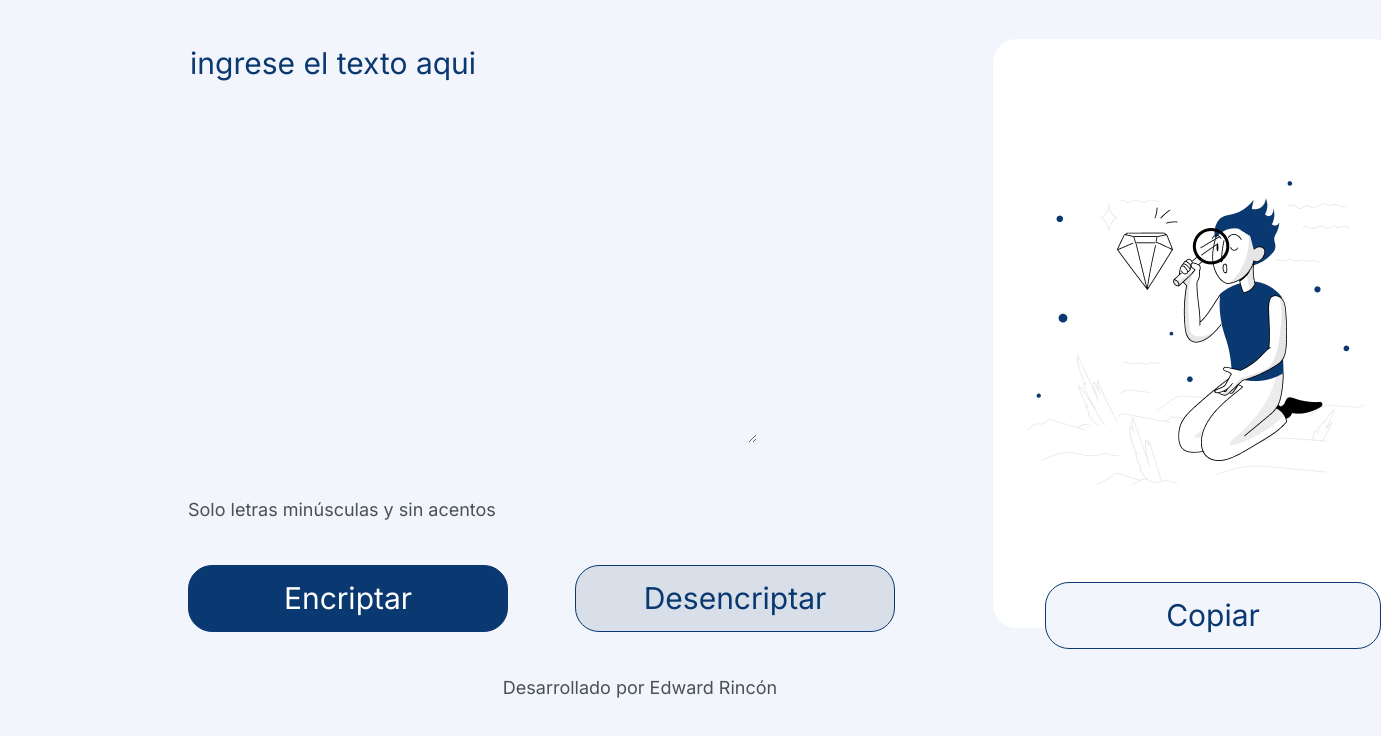
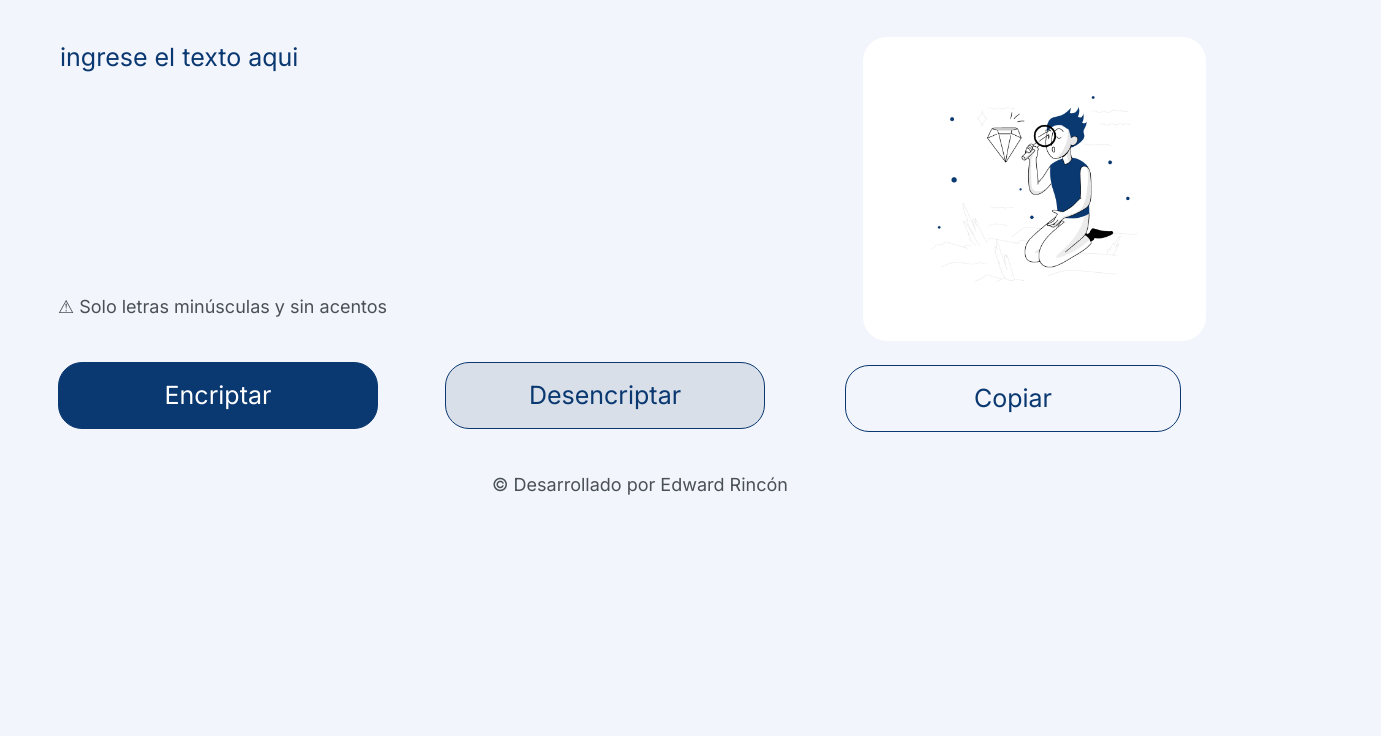
Before and after one commit to edwardrinconc/Encriptador, a plain HTML site: page index.html in a window 1280 px wide. Shown: the part 72-808 px from the top of the page, 1381 px wide, since content can reach past the window. Drawn offline with Linux system fonts and the light colour scheme.

Commit message:
Mejora de tamaño y presentación

```diff
--- a/index.html
+++ b/index.html
@@ -2,7 +2,7 @@
 <html lang="es">
 <head>
     <meta charset="UTF-8">
-    <meta name="viewport" content="width=device-width, initial-scale=1.0">
+    <meta name="viewport" content="width=device-width">
     <title>Encriptador</title>
     <!-- <link rel="stylesheet" href="reset.css"> -->
     <link rel="stylesheet" href="style.css">
@@ -18,7 +18,7 @@
         <section>
             <textarea class="texto" id="texto" cols="30" rows="10" placeholder="Ingrese el texto aqui" required></textarea>
             <div>
-                <h6 class="condiciones">Solo letras minúsculas y sin acentos</h6>
+                <h6 class="condiciones">&#9888; Solo letras minúsculas y sin acentos</h6>
             </div>
             <div class="botones">
                 <button class="btn-encriptar" onclick="btnEncriptar()">Encriptar</button>
@@ -26,7 +26,7 @@
             </div>
         </section>
         <section>
-            <textarea class="resultado" id="resultado" cols="20" rows="13" required></textarea>
+            <textarea class="resultado" id="resultado" cols="20" rows="8"></textarea>
             <div class="botones">
                 <button class="btn-copiar" onclick="btnCopiarTexto()">Copiar</button>
             </div>
@@ -34,9 +34,8 @@
     </main>
     <footer>
         <div class="ad">
-            <h6 class="footer">Desarrollado por Edward Rincón</h6>
+            <h6 class="footer">&#169; Desarrollado por Edward Rincón</h6>
         </div>
-
     </footer>
 <script src="script.js"></script>
 </body>
--- a/style.css
+++ b/style.css
@@ -2,7 +2,7 @@
     background: #F3F5FC;
     font-family: 'Inter';
     font-weight: 400;
-    font-size: 30px;
+    font-size: 25px;
     line-height: 150%;
 }
 
@@ -15,11 +15,13 @@
 main{
     display: flex;
     margin-bottom: 10px;
-    margin-left: 180px;
+    margin-left: 50px;
 }
 
 .texto{
-    height: 400px;
+    width: 100%;
+    resize: none;
+    height: 200px;
     border: none;
     color: #0A3871;
     margin-top: 30px;
@@ -32,11 +34,12 @@ main{
     }
 
 .resultado{
-
+    resize: none;
     background: white;
     background-image: url("imagenes/Muñeco.png");
     background-position: center;
     background-repeat: no-repeat;
+    background-size: 60%;
     border: none;
     border-radius: 24px;
     color: #0A3871;
@@ -83,8 +86,8 @@ main{
     color: #0A3871;
     cursor: pointer;
     height: 67px;
-    margin-left: 150px;
-    margin-top: 555px;
+    margin-left: 80px;
+    margin-top: 340px;
     position: absolute;
     width: 336px;
 }
```
